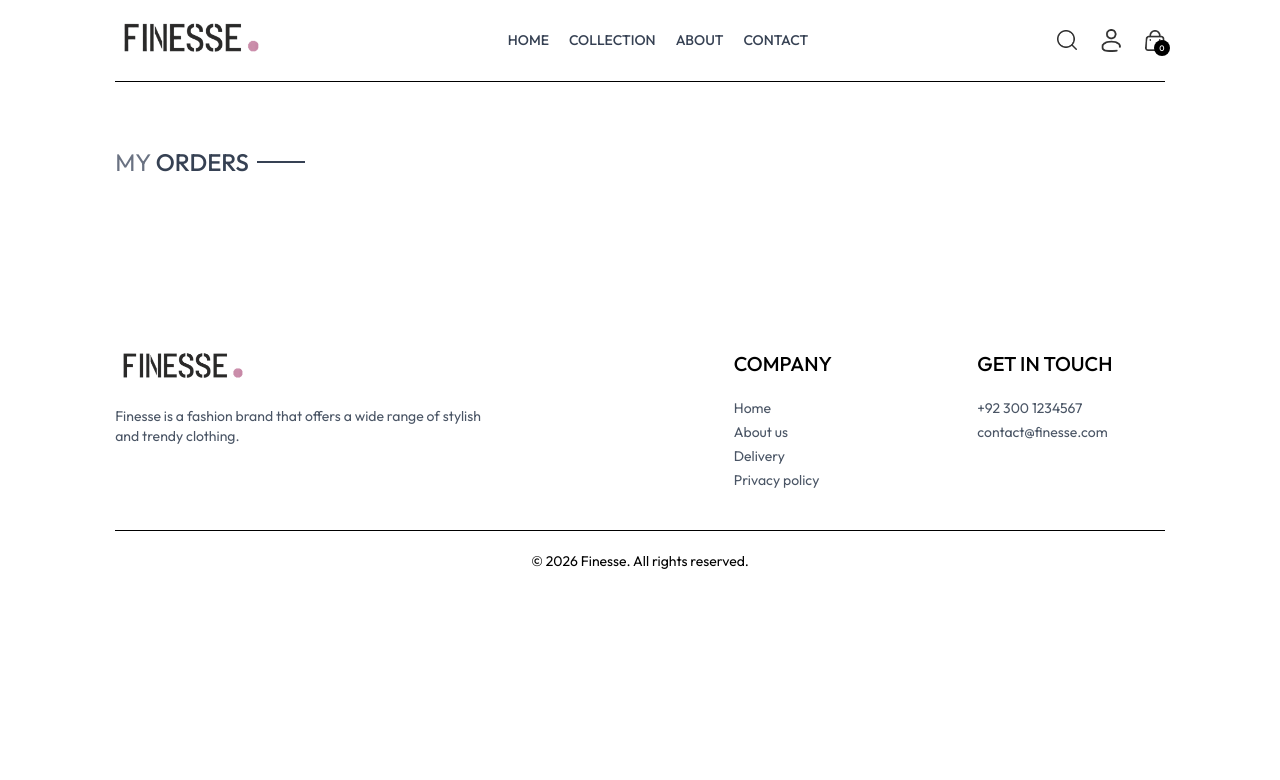
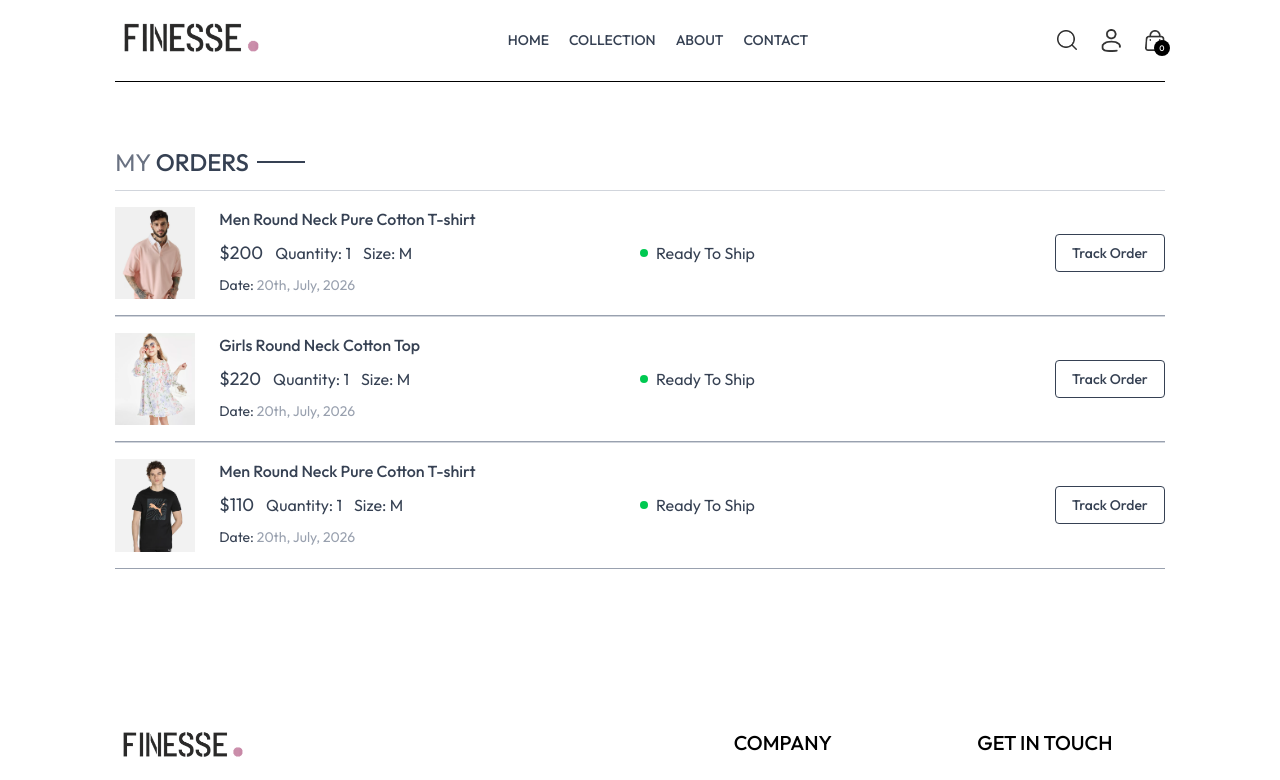
Before and after one commit to ZaryabAsifKhan/Ecommerce-App, a React (Vite) app in the folder frontend/: page /orders in a window 1280 px wide. Shown: the top 780 px of the page. Built offline with nearby package versions, Linux system fonts and the light colour scheme.

Commit message:
4:46:14 completed

```diff
--- a/frontend/src/components/Navbar.jsx
+++ b/frontend/src/components/Navbar.jsx
@@ -43,7 +43,7 @@ const Navbar = () => {
 
         <div className='group relative'>
 
-          <img className='w-5 cursor-pointer' src={assets.profile_icon} alt="profile icon" />
+          <Link to='/login'><img className='w-5 cursor-pointer' src={assets.profile_icon} alt="profile icon" /></Link>
           <div className='group-hover:block hidden absolute dropdown-menu right-0 pt-4'>
             <div className='flex flex-col gap-2 w-36 py-3 px-5 bg-slate-100 text-gray-500 rounded'>
             <p className='cursor-pointer hover:text-black'>My Profile</p>
--- a/frontend/src/pages/Login.jsx
+++ b/frontend/src/pages/Login.jsx
@@ -1,10 +1,17 @@
 import React from 'react'
+import { useState } from 'react'
+const Login = () => {
+  const [currentState, setcurrentState] = useState('Sign Up');
 
-const Login = () => {
+
+
+
   return (
-    <div>
+    <form className = 'flex flex-col items-center w-[90%] sm:max-w-96 m-auto mt-14 gap-4 text-gray-800'>
+      <div className = 'inline-flex items-center gap-2 mb-2 mt-10'>
 
-    </div>
+      </div>
+    </form>
   )
 }
 
--- a/frontend/src/pages/Orders.jsx
+++ b/frontend/src/pages/Orders.jsx
@@ -11,6 +11,35 @@ const Orders = () => {
         <Title text1 = {"MY"} text2 = {"ORDERS"}/>
       </div>
 
+      <div>
+        {
+          products.slice(1,4).map((item, index)=>(
+            <div key = {index} className = 'py-4 border-t border-t-gray-300 border-b border-b-gray-400 text-gray-700 flex flex-col md:flex-row md:items-center md:justify-between gap-4'>
+              <div className = 'flex items-start gap-6 text-sm'>
+                <img className='w-16 sm:w-20' src={item.image[0]} alt="" />
+                <div>
+                  <p className="sm:text-base font-medium">{item.name}</p>
+                  <div className = 'flex items-center gap-3 mt-2 text-base text-gray-700'>
+                    <p className='text-lg'>{currency}{item.price}</p>
+                    <p>Quantity: 1</p>
+                    <p>Size: M</p>
+                  </div>
+                  <p className='mt-2'>Date: <span className='text-gray-400'>20th, July, 2026</span></p>
+                </div>
+              </div>
+
+              <div className = 'md:w-1/2 flex justify-between'>
+                <div className = 'flex items-center gap-2'>
+                  <p className = 'min-w-2 h-2 rounded-full bg-green-500'></p>
+                  <p className = 'text-sm md:text-base'>Ready To Ship</p>
+                </div>
+                <button className = 'border px-4 py-2 text-sm font-medium rounded-sm cursor-pointer hover:bg-gray-300'>Track Order</button>
+              </div>
+            </div>
+          ))
+        }
+      </div>
+
     </div>
   )
 }
```
